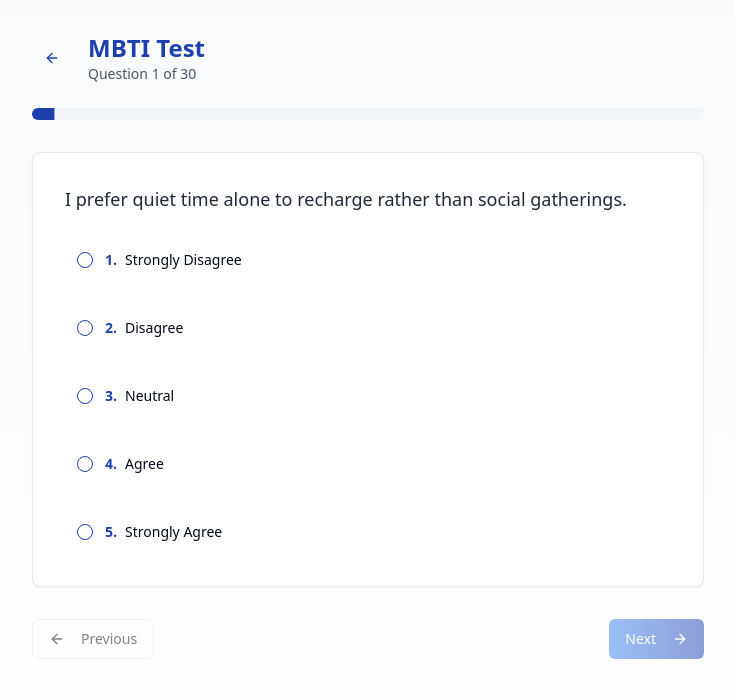
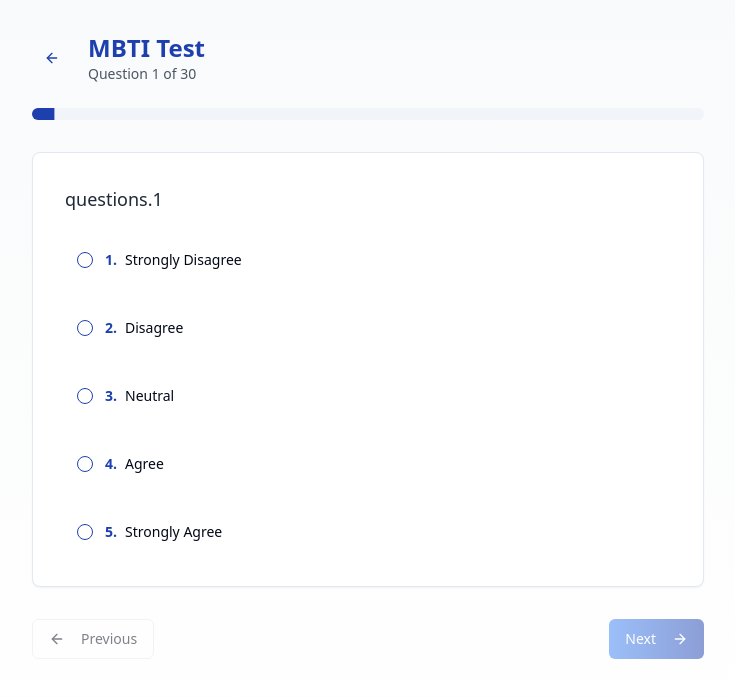
Before and after one commit to shakthansh/neurocare-ui-whisper, a React (Vite) app: page /mbti-test in a window 1280 px wide. Shown: the top 698 px of the page, without its empty margins (272-1007 px from the left). Built offline with nearby package versions, Linux system fonts and the light colour scheme.

Commit message:
Implement translations in MBTI Test

```diff
--- a/src/pages/MBTITest.tsx
+++ b/src/pages/MBTITest.tsx
@@ -8,10 +8,12 @@ import { RadioGroup, RadioGroupItem } from "@/components/ui/radio-group";
 import { Label } from "@/components/ui/label";
 import { mbtiQuestions } from "@/data/mbtiQuestions";
 import { useToast } from "@/hooks/use-toast";
+import { useTranslation } from "react-i18next";
 
 const MBTITest = () => {
   const navigate = useNavigate();
   const { toast } = useToast();
+  const { t } = useTranslation();
   const [currentQuestion, setCurrentQuestion] = useState(0);
   const [answers, setAnswers] = useState<Record<number, number>>({});
 
@@ -91,7 +93,7 @@ const MBTITest = () => {
         <Card className="mb-8 animate-fade-in">
           <CardContent className="p-8">
             <h2 className="text-lg font-medium text-gray-800 mb-6 leading-relaxed">
-              {question.text}
+              {t(`questions.${question.id}`)}
             </h2>
 
             <RadioGroup
```
